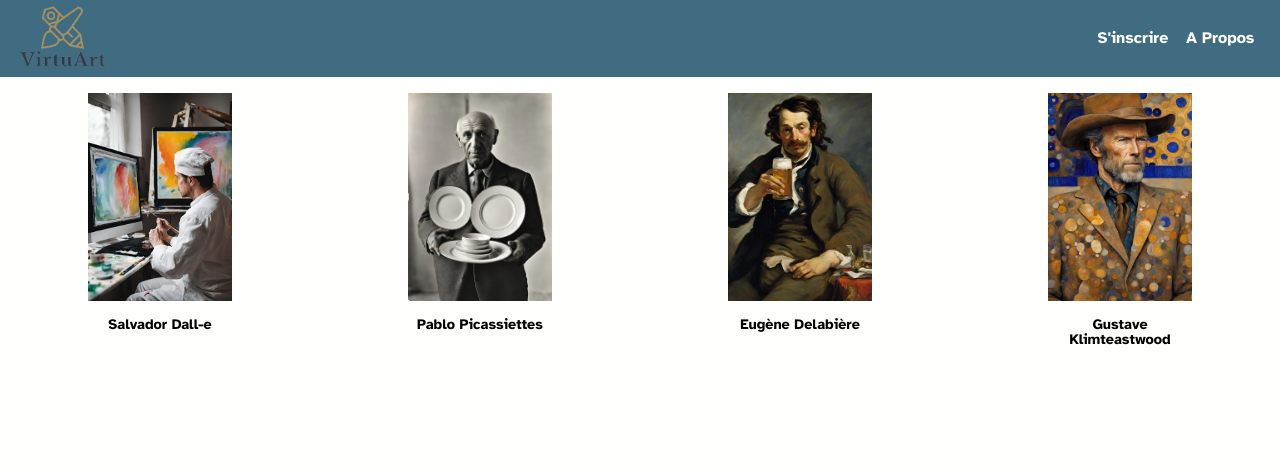
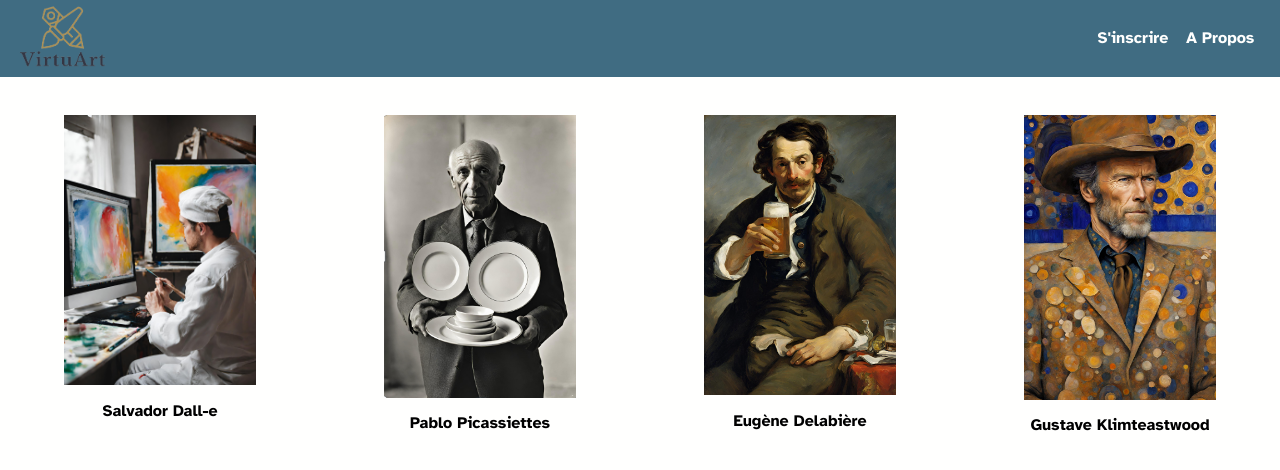
Before and after one commit to WildCodeSchool/2023-09-JS-Lille-P3-Afac, a React (Vite) app in the folder frontend/: page /Artists in a window 1280 px wide. Shown: the top 470 px of the page. Built offline with nearby package versions, Linux system fonts and the light colour scheme.

Commit message:
successfully change values in ArtistCard.scss

```diff
--- a/frontend/src/components/Artists/ArtistCard.scss
+++ b/frontend/src/components/Artists/ArtistCard.scss
@@ -2,20 +2,17 @@
 
 .artistCard {
   flex-direction: column;
-  width: 9rem;
-  height: 17rem;
-  margin-top: 1rem;
+  width: 15%;
+  margin-top: 3%;
 }
 
 .artistPic {
-  width: 9rem;
-  height: 13rem;
+  width: 100%;
 }
 
 .artistName {
   font-family: $fontBold;
   text-align: center;
-  font-size: 0.9rem;
-  width: 9rem;
-  height: 2rem;
+  font-size: 1rem;
+  width: 100%;
 }
```
